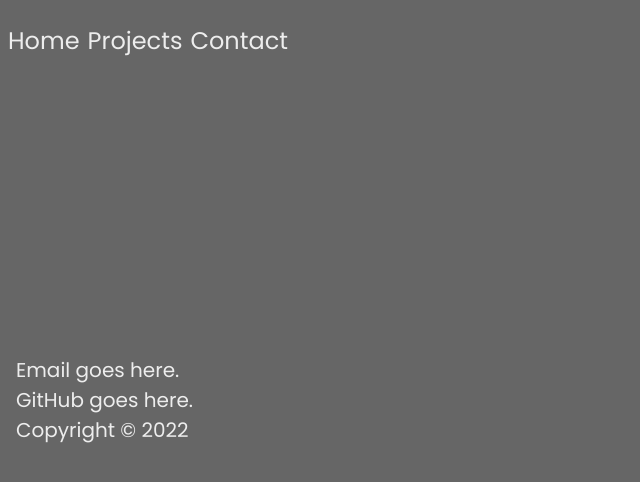
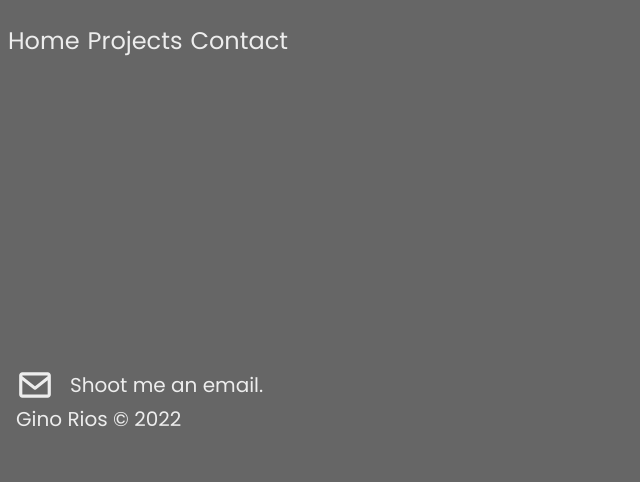
Before and after one commit to ginorios/portfolio, a React app: page /#/Contact in a window 1280 px wide. Shown: the top 482 px of the page, without its empty margins (0-640 px from the left). Built offline with nearby package versions, Linux system fonts and the light colour scheme.

Commit message:
Update project component & styles

```diff
--- a/src/components/Contact.js
+++ b/src/components/Contact.js
@@ -1,12 +1,14 @@
 
 import React from 'react'
+import email from '../img/email.svg'
 
 export default function Contact() {
   return (
     <div className='footer'>
-      <p>Email goes here.</p>
-      <p>GitHub goes here.</p>
-      <p>Copyright &#169; 2022</p>
+      <div className='email'>
+        <img className='emailImg' src={email}/><p><a href='mailto:gino.h.rios@gmail.com'>Shoot me an email.</a></p>
+      </div>
+      <p>Gino Rios &#169; 2022</p>
 
     </div>
   )
--- a/src/components/Display.js
+++ b/src/components/Display.js
@@ -5,9 +5,9 @@ export default function Display(props) {
 
   return (
     <div className='projDisplay'>
-      <p className='projGif'>{props.gif}</p>
+      <img className='projGif' src={props.gif} />
+      <a href={props.projectLink} target='_blank' className='projLink'>Click Here</a>
       <p className='projTitle'>{props.projectTitle}</p>
-      <a href='https://github.com' target='_blank' className='projLink'>{props.projectLink}</a>
       <p className='projDesc'>{props.projectDescription}</p>
     </div>
   )
--- a/src/components/Projects.js
+++ b/src/components/Projects.js
@@ -1,22 +1,17 @@
 
 import React from 'react'
 import Display from './Display'
+import paradise from '../img/paradiseLarge.gif'
 
 export default function Projects() {
   let projects = [
     {
       id: 1,
-      gif: 'Gif goes here.',
-      projectTitle: 'Project name.',
-      projectLink: 'Project Link',
-      projectDescription: 'Project Description'
-    }, {
-      id: 2,
-      gif: 'Gif goes here.',
-      projectTitle: 'Project name.',
-      projectLink: 'Project Link',
-      projectDescription: 'Project Description'
-    }
+      gif: paradise,
+      projectLink: 'https://paradise.ginorios.com',
+      projectTitle: 'Paradise - [Tech: React/JavaScript, CSS/SCSS, HTML]',
+      projectDescription: 'Welcome to Paradise! This is a simple travel guide to get you on your way to have a good time in Paradise(Get it?). There are some countries in this site that details the different cultures practiced. Also, there are directions & links to places of interest & restaurants that you may want to check out.'
+    },
   ]
 
   let proj = projects.map((mProj) => {
--- a/src/sass/style.scss
+++ b/src/sass/style.scss
@@ -55,7 +55,8 @@ $silver: #BABABA;
   }
 
   body,
-  .projLink {
+  .projLink,
+  a {
     color: $light_gray;
   }
 
@@ -111,9 +112,14 @@ $silver: #BABABA;
     transition: all 0.5s ease-in-out;
   }
 
-  .projGif,
+  .projLink,
   .footer {
     background: $mid_gray;
+  }
+
+  .projLink,
+  a {
+    text-decoration: none;
   }
 
   //--- Main ---
@@ -188,7 +194,9 @@ $silver: #BABABA;
 
     .projGif {
       align-items: center;
-      height: 30vh;
+      height: 45vh;
+      width: 100%;
+      margin-bottom: 1rem;
     }
 
     .projTitle,
@@ -197,8 +205,30 @@ $silver: #BABABA;
       padding: 0.5rem;
     }
 
+    .projTitle {
+      padding: 1rem 0.5rem 0 0.5rem;
+    }
+
     .projLink {
-      text-decoration: none;
+      border: 1px solid $mid_gray;
+    }
+  }
+
+  //--- Footer ---
+  .footer {
+    align-items: flex-start;
+    .email {
+      display: flex;
+      align-items: center;
+      flex-direction: row;
+      width: 20%;
+
+      .emailImg {
+        padding-right: 1rem;
+        width: 15%;
+        filter: invert(99%) sepia(0%) saturate(1319%) hue-rotate(116deg) brightness(115%) contrast(86%);
+      }
+
     }
   }
 
```
Also changed, not shown: 1 other file (tests, documents, lock files or other folders).
